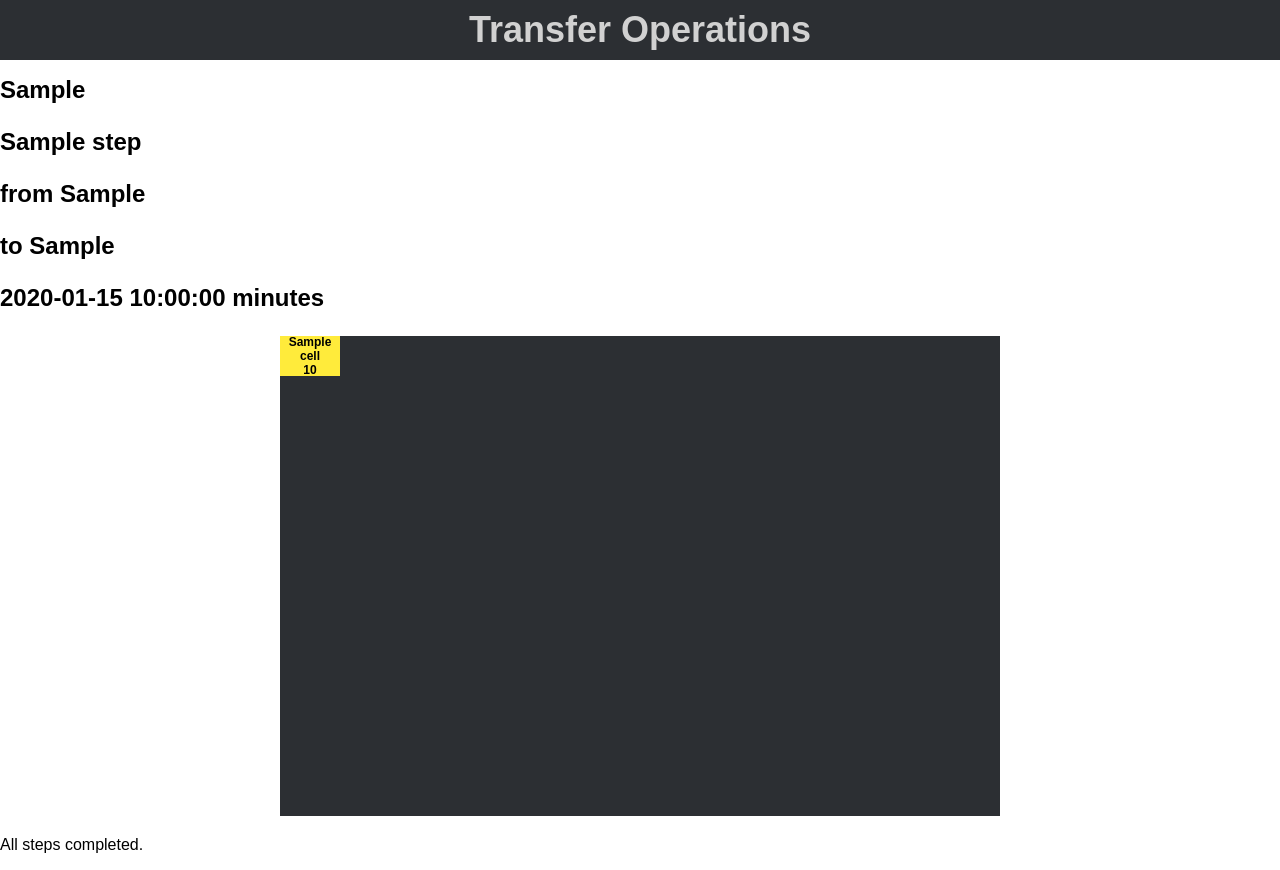
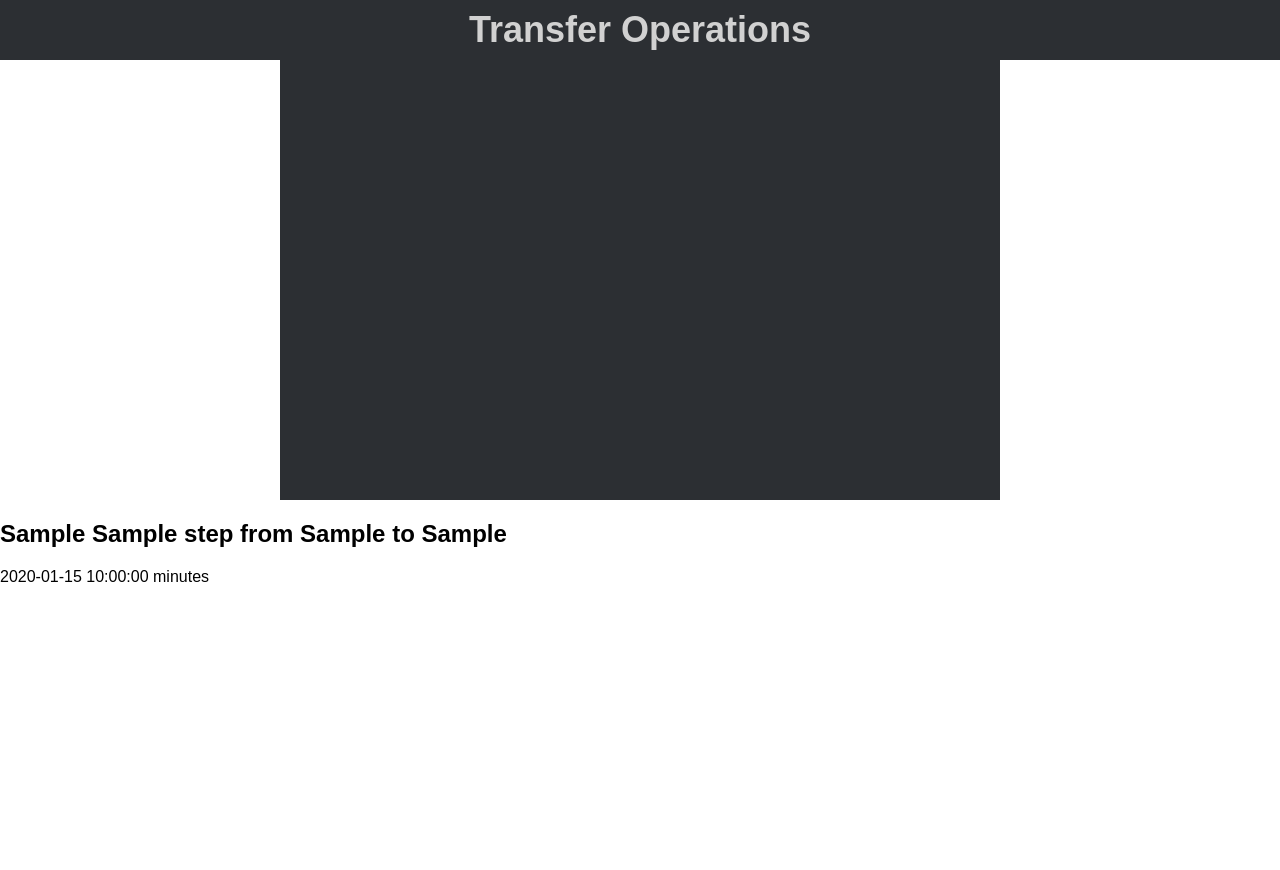
Before and after one commit to mryu003/MasterCargo, a Flask app: template website/templates/transfer.html in a window 1280 px wide. After the commit the page ends 582 px from the top, so only its background shows below. Run offline with Flask 3, Linux system fonts and the light colour scheme; the template is opened without the code that fills it: most values are stand-ins (such as "Sample title", 1, 10 or a date in 2020).

Commit message:
containers at bottom grid

```diff
--- a/website/__init__.py
+++ b/website/__init__.py
@@ -188,26 +188,38 @@ def create_app(test_config=None):
     @app.route('/transfer', methods=['GET', 'POST'])
     def transfer():
         steps = session.get('steps', [])
-        if not steps:
-            return "No steps available. Please upload a manifest and configure loading/unloading.", 400
-
-        current_step = int(request.form.get('current_step', 0)) if request.method == 'POST' else 0
         total_steps = len(steps)
         total_time = sum(step['time'] for step in steps)
 
-        if request.method == 'POST' and current_step < total_steps - 1:
-            current_step += 1
+        if request.method == 'POST':
+            current_step = int(request.form.get('current_step', 0)) + 1
+        else:
+            current_step = 0
+
+        if current_step > total_steps:
+            return "All steps completed."
+
+        if current_step == 0:
+            display_grid = steps[current_step]['ship_grid'][::-1]
+        else:
+            display_grid = steps[current_step - 1]['ship_grid'][::-1]
+
+        step = steps[current_step] if current_step < total_steps else None
+
+        def adjust_position(pos):
+            return [p + 1 for p in pos] if pos != [-1, -1] else "Truck"
+
+        if step:
+            step['from_pos'] = adjust_position(step['from_pos'])
+            step['to_pos'] = adjust_position(step['to_pos'])
 
         return render_template(
             'transfer.html',
-            step=steps[current_step],
+            step=step,
             current_step=current_step,
             total_steps=total_steps,
-            total_time=total_time
+            total_time=total_time,
+            display_grid=display_grid
         )
 
-
-
-
-
     return app
--- a/website/templates/transfer.html
+++ b/website/templates/transfer.html
@@ -12,17 +12,8 @@
     </header>
     <main>
         <div class="content">
-            <h2>
-                <p>Step {{ current_step + 1 }} of {{ total_steps }}: </p>
-                <p>{{ step['op'] }}</p>
-                <p>{{ step['name'] }}</p>
-                <p>from {{ step['from_pos'] }}</p>
-                <p>to {{ 'truck' if step['to_pos'] == [-1, -1] else step['to_pos'] }}</p>
-                <p>{{ step['time'] }} minutes</p>
-            </h2>
-
                 <div class="grid-container">
-                {% for row in step['ship_grid'] %}
+                    {% for row in display_grid %}
                         {% for cell in row %}
                             <div
                                 class="grid-cell
@@ -34,13 +25,20 @@
                         {% endfor %}
                     {% endfor %}
                 </div>
-
+                {% if step %}
+                    <h2>
+                        {{ step['op'] }} {{ step['name'] }}
+                        from {{ step['from_pos'] }}
+                        to {{ step['to_pos'] }}
+                    </h2>
+                    <p>{{ step['time'] }} minutes</p>
+                {% else %}
+                    <p>All steps completed.</p>
+                {% endif %}
                 <form method="POST">
                     <input type="hidden" name="current_step" value="{{ current_step }}">
-                {% if current_step < total_steps - 1 %}
-                <button type="submit" class="next-button">Next</button>
-                {% else %}
-                <p>All steps completed.</p>
+                    {% if current_step < total_steps %}
+                        <button type="submit" class="next-button">Next Step</button>
                     {% endif %}
                 </form>
         </div>
```
Lines whose indentation alone changed are shown as unchanged.
